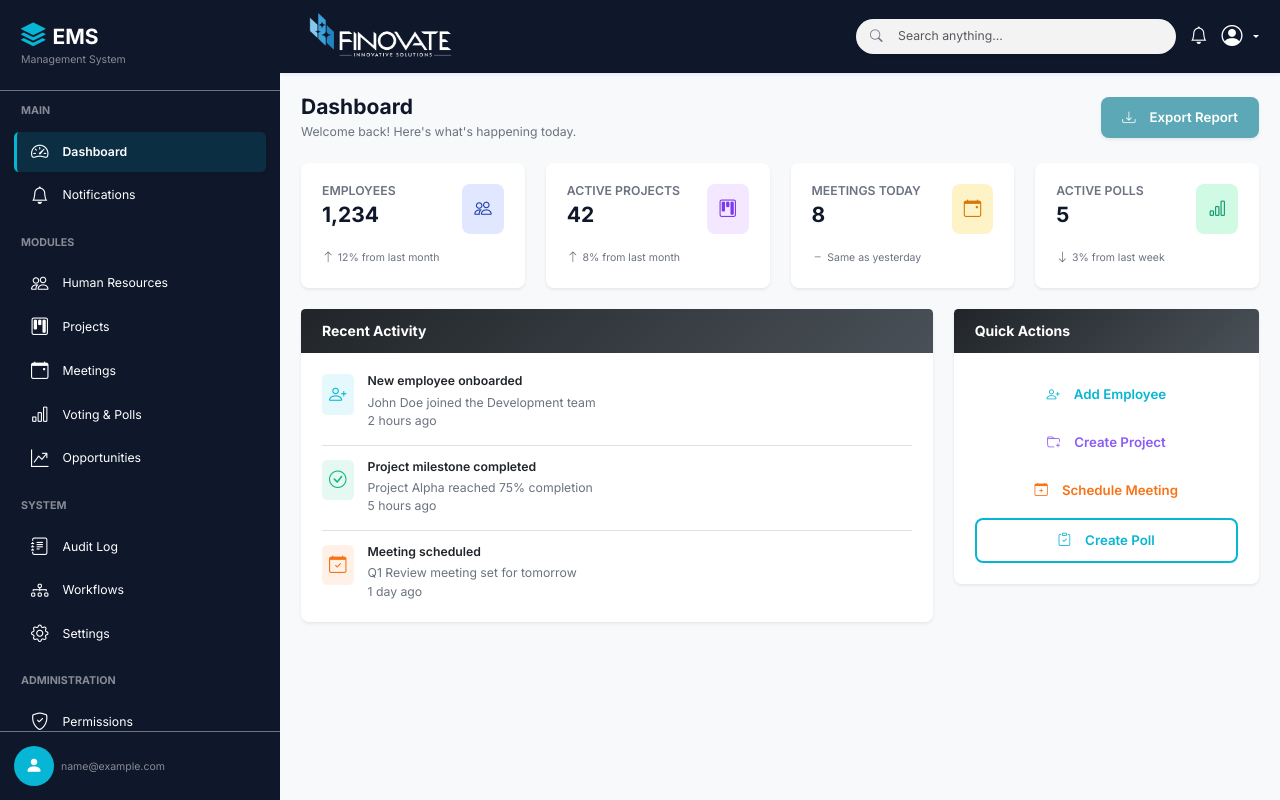
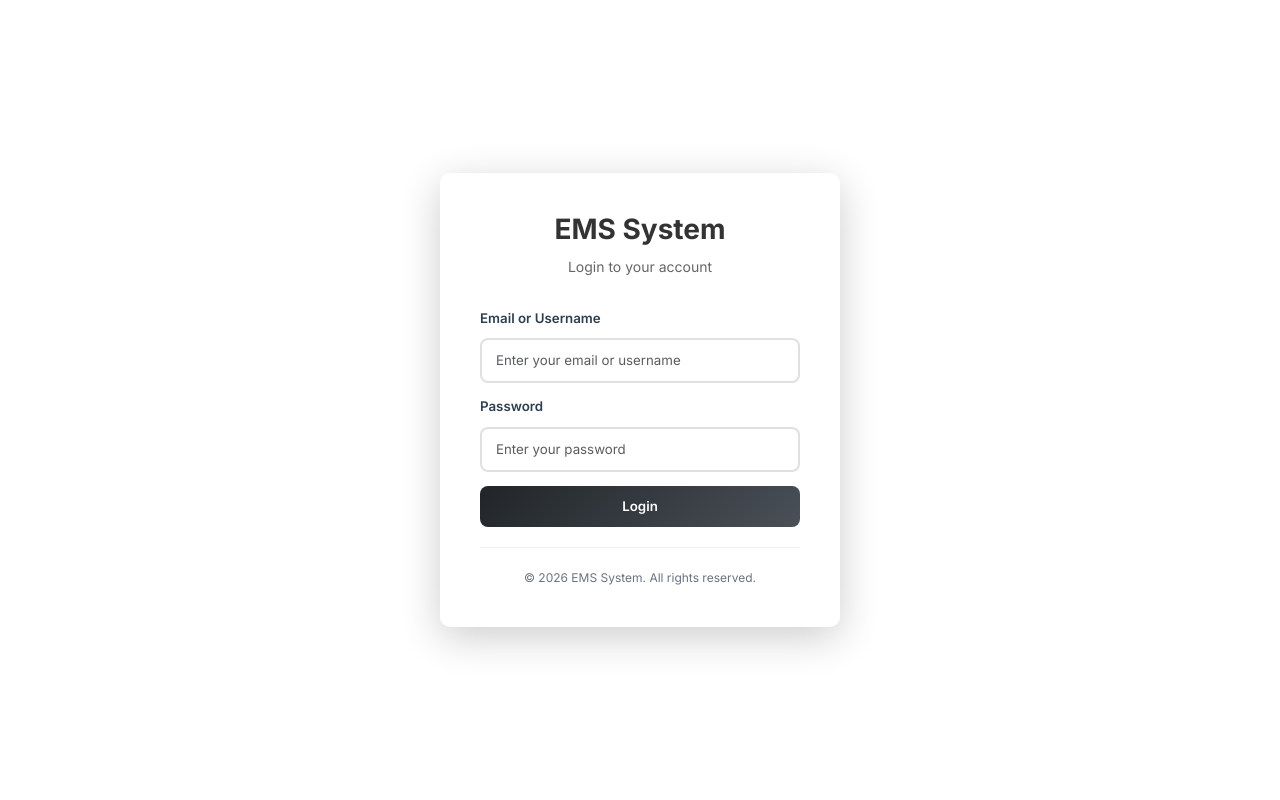
Before and after one commit to ShimaaMohamed-ICTMISR/ems, a React (Vite) app: page / in a window 1280 px wide. Built offline with nearby package versions, Linux system fonts and the light colour scheme; no server answers; sample sign-in values are in the browser's storage.

Commit message:
updatesss

```diff
--- a/src/app/router.tsx
+++ b/src/app/router.tsx
@@ -36,11 +36,15 @@ import { OpportunityRoutes } from '../modules/opportunities/routes/opportunityRo
 
 const router = createBrowserRouter([
   {
+    path: "/",
+    element: <Login />,
+  },
+  {
     path: "/login",
     element: <Login />,
   },
   {
-    path: "/",
+    path: "/dashboard",
     element: (
       <ProtectedRoute>
         <AppLayout />
--- a/src/layout/Sidebar.tsx
+++ b/src/layout/Sidebar.tsx
@@ -10,28 +10,28 @@ interface NavItem {
 }
 
 const mainNavItems: NavItem[] = [
-  { to: "/", icon: "bi-speedometer2", label: "Dashboard" },
-  { to: "/notifications", icon: "bi-bell", label: "Notifications" },
+  { to: "/dashboard", icon: "bi-speedometer2", label: "Dashboard" },
+  { to: "/dashboard/notifications", icon: "bi-bell", label: "Notifications" },
 ];
 
 const moduleNavItems: NavItem[] = [
-  { to: "/hr", icon: "bi-people", label: "Human Resources" },
-  { to: "/projects", icon: "bi-kanban", label: "Projects" },
-  { to: "/meetings", icon: "bi-calendar-event", label: "Meetings" },
-  { to: "/voting", icon: "bi-bar-chart", label: "Voting & Polls" },
-  { to: "/opportunities", icon: "bi-graph-up-arrow", label: "Opportunities" },
+  { to: "/dashboard/hr", icon: "bi-people", label: "Human Resources" },
+  { to: "/dashboard/projects", icon: "bi-kanban", label: "Projects" },
+  { to: "/dashboard/meetings", icon: "bi-calendar-event", label: "Meetings" },
+  { to: "/dashboard/voting", icon: "bi-bar-chart", label: "Voting & Polls" },
+  { to: "/dashboard/opportunities", icon: "bi-graph-up-arrow", label: "Opportunities" },
 ];
 
 const systemNavItems: NavItem[] = [
-  { to: "/audit-log", icon: "bi-journal-text", label: "Audit Log" },
-  { to: "/workflows", icon: "bi-diagram-3", label: "Workflows" },
-  { to: "/settings", icon: "bi-gear", label: "Settings" },
+  { to: "/dashboard/audit-log", icon: "bi-journal-text", label: "Audit Log" },
+  { to: "/dashboard/workflows", icon: "bi-diagram-3", label: "Workflows" },
+  { to: "/dashboard/settings", icon: "bi-gear", label: "Settings" },
 ];
 
 const administrationNavItems: NavItem[] = [
-  { to: "/permissions", icon: "bi-shield-check", label: "Permissions" },
-  { to: "/roles", icon: "bi-lock", label: "Roles" },
-  { to: "/users", icon: "bi-people-fill", label: "Users" },
+  { to: "/dashboard/permissions", icon: "bi-shield-check", label: "Permissions" },
+  { to: "/dashboard/roles", icon: "bi-lock", label: "Roles" },
+  { to: "/dashboard/users", icon: "bi-people-fill", label: "Users" },
 ];
 
 function NavItems({ items }: { items: NavItem[] }) {
@@ -55,7 +55,7 @@ function NavItems({ items }: { items: NavItem[] }) {
         <li key={item.to} className="nav-item">
           <NavLink
             to={item.to}
-            end={item.to === "/"}
+            end={item.to === "/dashboard"}
             className={({ isActive }) =>
               `nav-link text-white d-flex align-items-center gap-3 px-3 py-2 rounded ${
                 isActive ? "fw-semibold shadow-sm" : "hover-bg-white-10"
--- a/src/modules/voting/api/votingApi.ts
+++ b/src/modules/voting/api/votingApi.ts
@@ -11,10 +11,11 @@ import type {
   VoteRequest,
 } from '../types/voting.types';
 
-const RAW_BASE_URL =
-  import.meta.env.VITE_API_BASE_URL ??
-  import.meta.env.VITE_VOTING_API_BASE_URL ??
-  'https://ems-voting-service.onrender.com';
+const RAW_BASE_URL = import.meta.env.DEV
+  ? '/api/voting'  // Use proxy in development
+  : (import.meta.env.VITE_API_BASE_URL ??
+     import.meta.env.VITE_VOTING_API_BASE_URL ??
+     'https://ems-voting-service.onrender.com');
 
 // Normalize: لو الـ env فيه /api في الآخر، نشيلها
 const BASE_URL = RAW_BASE_URL.replace(/\/api\/?$/, '');
--- a/src/pages/Login.tsx
+++ b/src/pages/Login.tsx
@@ -46,7 +46,7 @@ export default function Login() {
         })
       );
 
-      navigate('/');
+      navigate('/dashboard');
     } catch (error: any) {
       const errorMessage = error.message || 'Login failed. Please try again.';
       setApiError(errorMessage);
```
